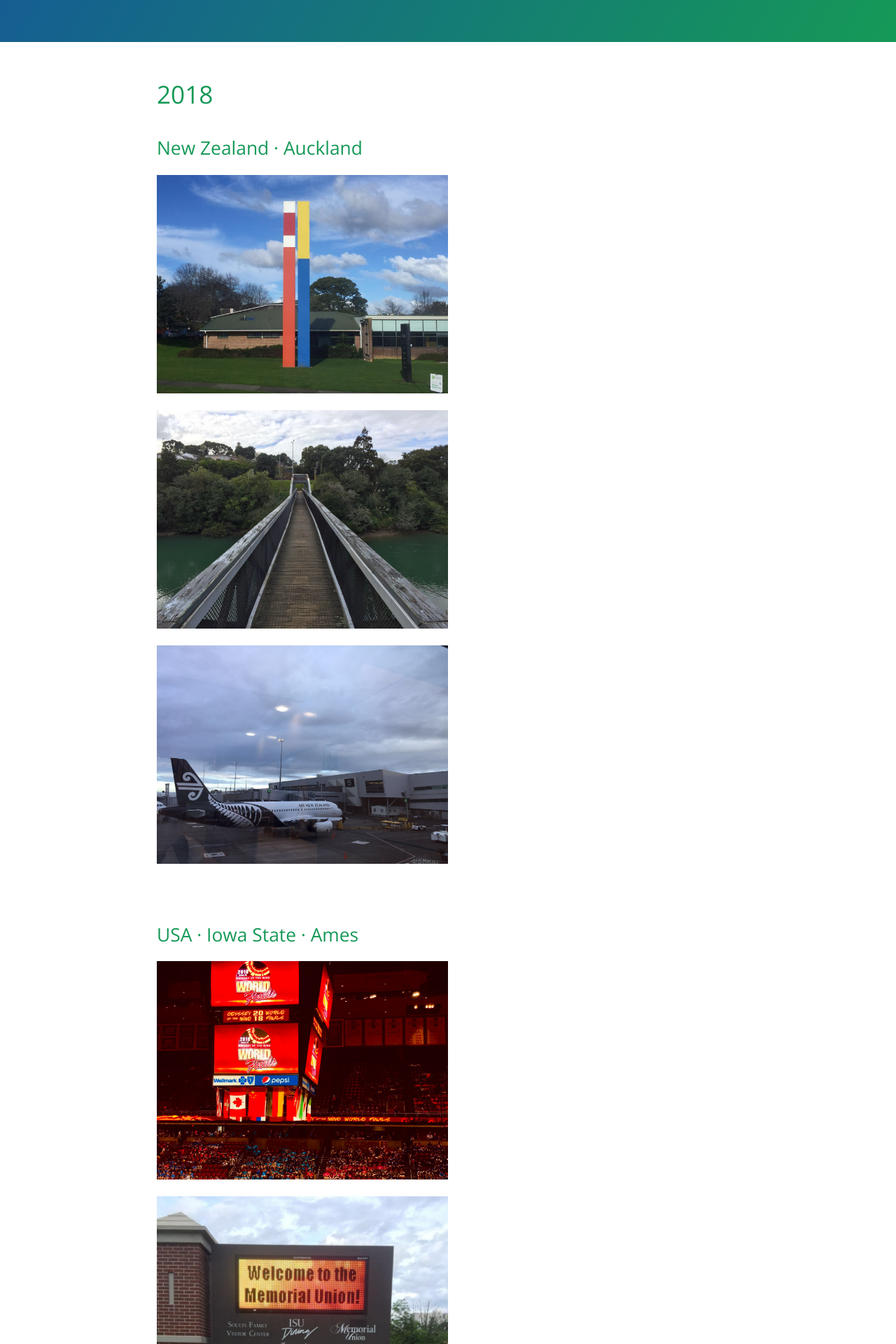
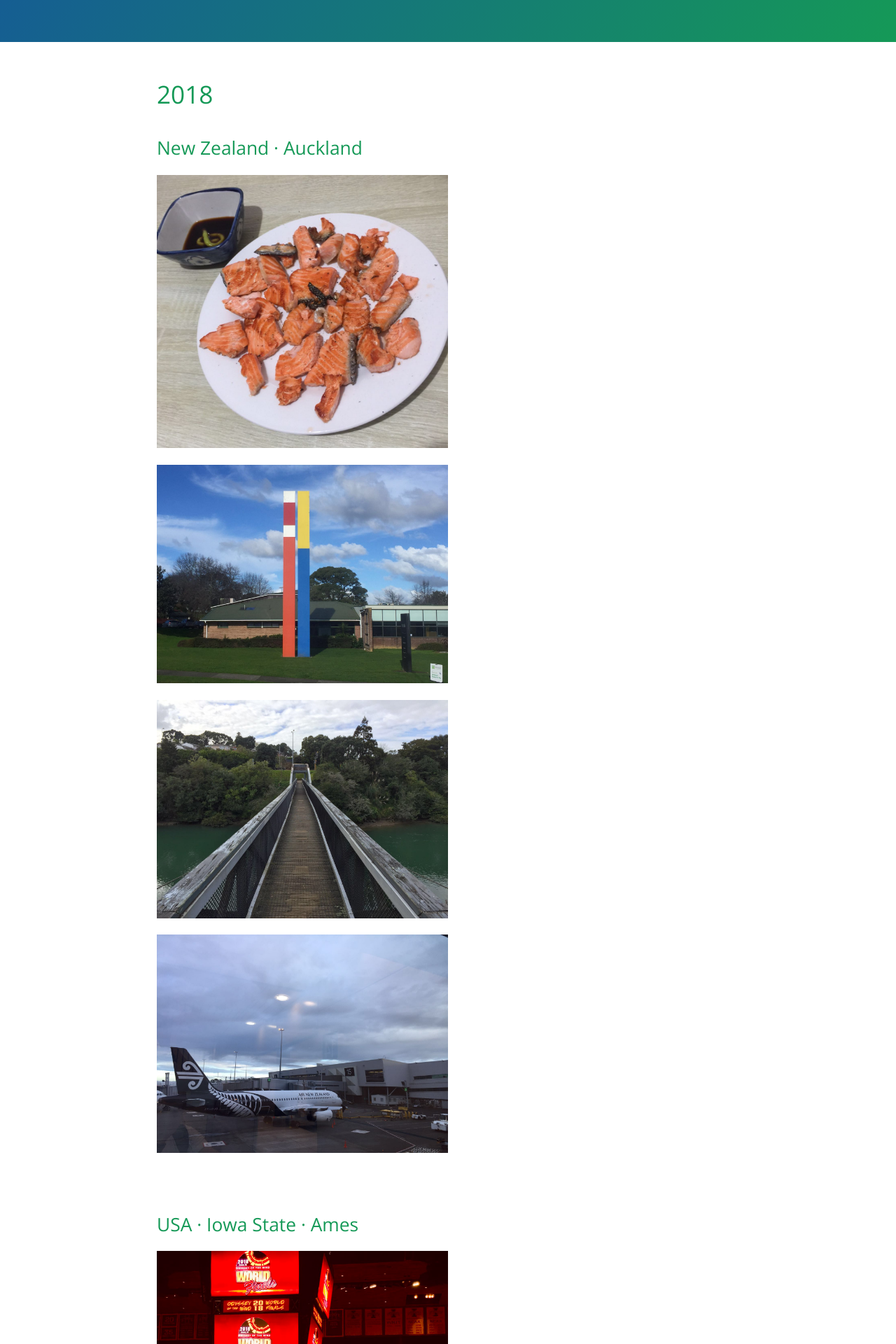
Before and after one commit to zhengyu-wu/GEORGE5961.github.io_before, a Jekyll site: the page built from album.md, in a window 1280 px wide. Shown: the part 313-2233 px from the top of the page at 70% size. Built offline with Jekyll 4.4.1, drawn with Linux system fonts in a browser that asks for light colours.

Commit message:
Add a photo

```diff
--- a/album.md
+++ b/album.md
@@ -8,6 +8,8 @@ permalink: /album.html
 # 2018
 
 ## New Zealand · Auckland
+
+<img  src="./photos/2018/12.jpeg" width="50%" height="50%" />
 
 <img  src="./photos/2018/9.jpeg" width="50%" height="50%" />
 
```
Also changed, not shown: photos/2018/12.jpeg (added).
